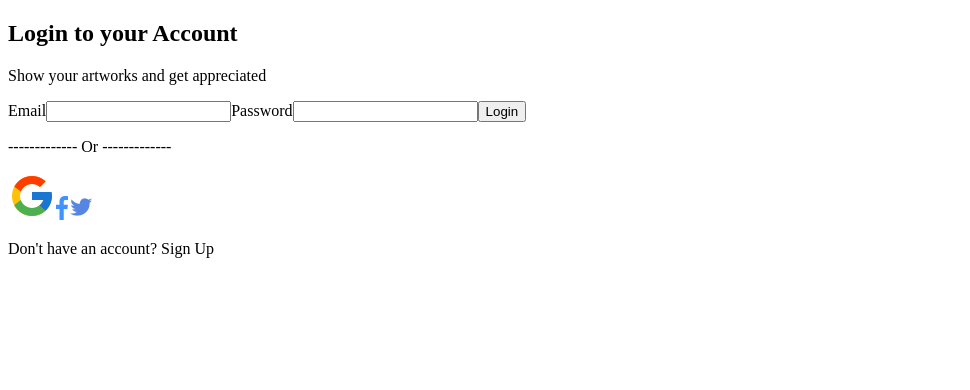
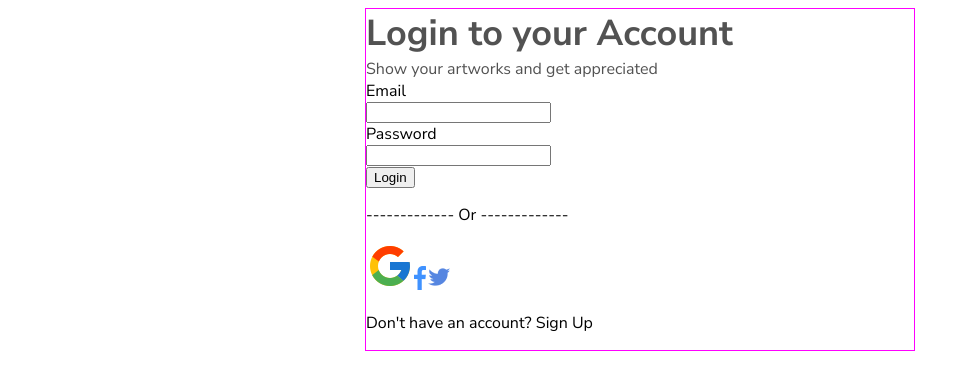
Before and after one commit to chingu-voyages/v40-geckos-team-19, a React (Create React App) app: page /login in a window 1280 px wide. Shown: the top 390 px of the page, without its empty margins (0-970 px from the left). Built offline with nearby package versions, Linux system fonts and the light colour scheme.

Commit message:
styled heading, subheading, started form

```diff
--- a/src/Components/Login/LoginPage.css
+++ b/src/Components/Login/LoginPage.css
@@ -0,0 +1,36 @@
+@import url("https://fonts.googleapis.com/css2?family=Nunito+Sans:wght@400;600;700&family=Poppins:wght@500&display=swap");
+
+* {
+  box-sizing: border-box;
+}
+
+/* font-family: 'Poppins', sans-serif; */
+
+.LoginPage {
+  font-family: "Nunito Sans", sans-serif;
+}
+
+.LoginPage .LoginPageForm {
+  border: 1px solid magenta;
+  max-width: 550px;
+  width: 100%;
+  display: block;
+  margin: 0 auto;
+  /* padding: 140px 0 40px; */
+}
+
+.LoginPage .heading {
+  margin: 0;
+  font-weight: 700;
+  font-size: 36px;
+  line-height: 49px;
+  color: #525252;
+}
+
+.LoginPage .subheading {
+    margin: 0;
+    font-weight: 400;
+    font-size: 16px;
+    line-height: 22px;
+    color: #525252;
+}
--- a/src/Components/Login/LoginPage.jsx
+++ b/src/Components/Login/LoginPage.jsx
@@ -1,5 +1,6 @@
 import React from "react";
 import "./LoginPage.css";
+import LoginPageForm from "./LoginPageForm";
 
 import Facebook from "../../images/Facebook.png";
 import Twitter from "../../images/Twitter.png";
@@ -8,19 +9,11 @@ import Google from "../../images/Google.png";
 const LoginPage = () => {
   return (
     <div className="LoginPage">
-      <h2>Login to your Account</h2>
-      <p>Show your artworks and get appreciated</p>
-      <form action="" className="loginForm">
-        <label htmlFor="emailInput">
-          Email
-          <input type="email" id="emailInput" />
-        </label>
-        <label htmlFor="passwordInput">
-          Password
-          <input type="password" id="passwordInput" />
-        </label>
-        <button type="submit">Login</button>
-      </form>
+      <div className="LoginPageForm">
+        <h2 className="heading">Login to your Account</h2>
+        <p className="subheading">Show your artworks and get appreciated</p>
+        <LoginPageForm />
+
         <p>------------- Or ------------- </p>
         <div className="socialIcons">
           <img src={Google} alt="Login with Google" />
@@ -31,6 +24,7 @@ const LoginPage = () => {
           <p>Don't have an account? Sign Up</p>
         </footer>
       </div>
+    </div>
   );
 };
 
--- /dev/null
+++ b/src/Components/Login/LoginPageForm.css
@@ -0,0 +1,9 @@
+.login-form {
+    display: flex;
+    flex-direction: column;
+}
+
+.login-form label,
+.login-form input {
+   display: block;
+}
--- /dev/null
+++ b/src/Components/Login/LoginPageForm.jsx
@@ -0,0 +1,23 @@
+import React from "react";
+import "./LoginPageForm.css"
+
+const LoginPageForm = () => {
+  return (
+    <form action="" className="login-form">
+      <label htmlFor="emailInput">
+        Email
+        <input type="email" id="emailInput" />
+      </label>
+      <label htmlFor="passwordInput">
+        Password
+        <input type="password" id="passwordInput" />
+      </label>
+      <div className="form-actions">
+        <button type="submit">Login</button>
+      </div>
+
+    </form>
+  );
+};
+
+export default LoginPageForm
```
Lines whose indentation alone changed are shown as unchanged.
